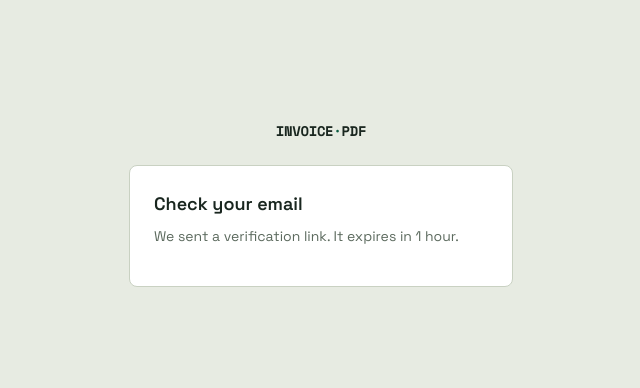
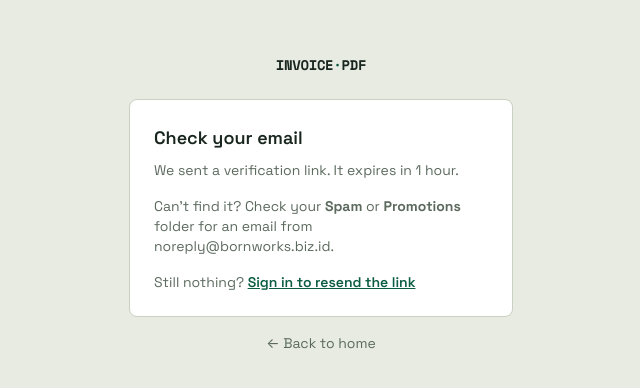
Before and after one commit to Dhanuuwrdhn/invoice-generator-pdf, a Next.js app: page /verify in a window 1280 px wide. Shown: the part 196-584 px from the top of the page, without its empty margins (319-959 px from the left). Built offline with nearby package versions, Linux system fonts and the light colour scheme; no server answers.

Commit message:
feat: add back-to-home links and resend guidance after registration

```diff
--- a/src/app/(app)/layout.tsx
+++ b/src/app/(app)/layout.tsx
@@ -13,6 +13,7 @@ export default async function AppLayout({ children }: { children: React.ReactNod
             INVOICE<span className="text-[#0B5C42]">·</span>PDF
           </Link>
           <nav className="flex gap-3 text-[#5C6A5E]">
+            <Link href="/" className="hover:text-[#19261F]">Home</Link>
             <Link href="/invoices" className="hover:text-[#19261F]">Invoices</Link>
             <Link href="/settings" className="hover:text-[#19261F]">Settings</Link>
             {isAdminEmail(user.email) && <Link href="/admin" className="hover:text-[#19261F]">Admin</Link>}
--- a/src/app/(auth)/layout.tsx
+++ b/src/app/(auth)/layout.tsx
@@ -8,6 +8,9 @@ export default function AuthLayout({ children }: { children: React.ReactNode })
           INVOICE<span className="text-[#0B5C42]">·</span>PDF
         </Link>
         <div className="bg-white rounded-lg border border-[#C9D1C2] p-6">{children}</div>
+        <Link href="/" className="mt-4 block text-center text-sm text-[#5C6A5E] hover:text-[#19261F]">
+          ← Back to home
+        </Link>
       </div>
     </main>
   );
--- a/src/app/(auth)/verify/page.tsx
+++ b/src/app/(auth)/verify/page.tsx
@@ -1,3 +1,4 @@
+import Link from 'next/link';
 import { redirect } from 'next/navigation';
 import { getCurrentUser } from '@/lib/auth/current-user';
 import { logoutAction } from '../actions';
@@ -23,6 +24,18 @@ export default async function VerifyPage({ searchParams }: { searchParams: Promi
       <p className="text-sm text-[#5C6A5E] mb-4">
         We sent a verification link{user ? ` to ${user.email}` : ''}. It expires in 1 hour.
       </p>
+      <p className="text-sm text-[#5C6A5E] mb-4">
+        Can&apos;t find it? Check your <strong>Spam</strong> or <strong>Promotions</strong> folder for an email
+        from noreply@bornworks.biz.id.
+      </p>
+      {!user && (
+        <p className="text-sm text-[#5C6A5E]">
+          Still nothing?{' '}
+          <Link href="/login" className="font-semibold text-[#0B5C42] underline">
+            Sign in to resend the link
+          </Link>
+        </p>
+      )}
       {user && (
         <div className="space-y-3">
           <ResendVerificationButton />
```
